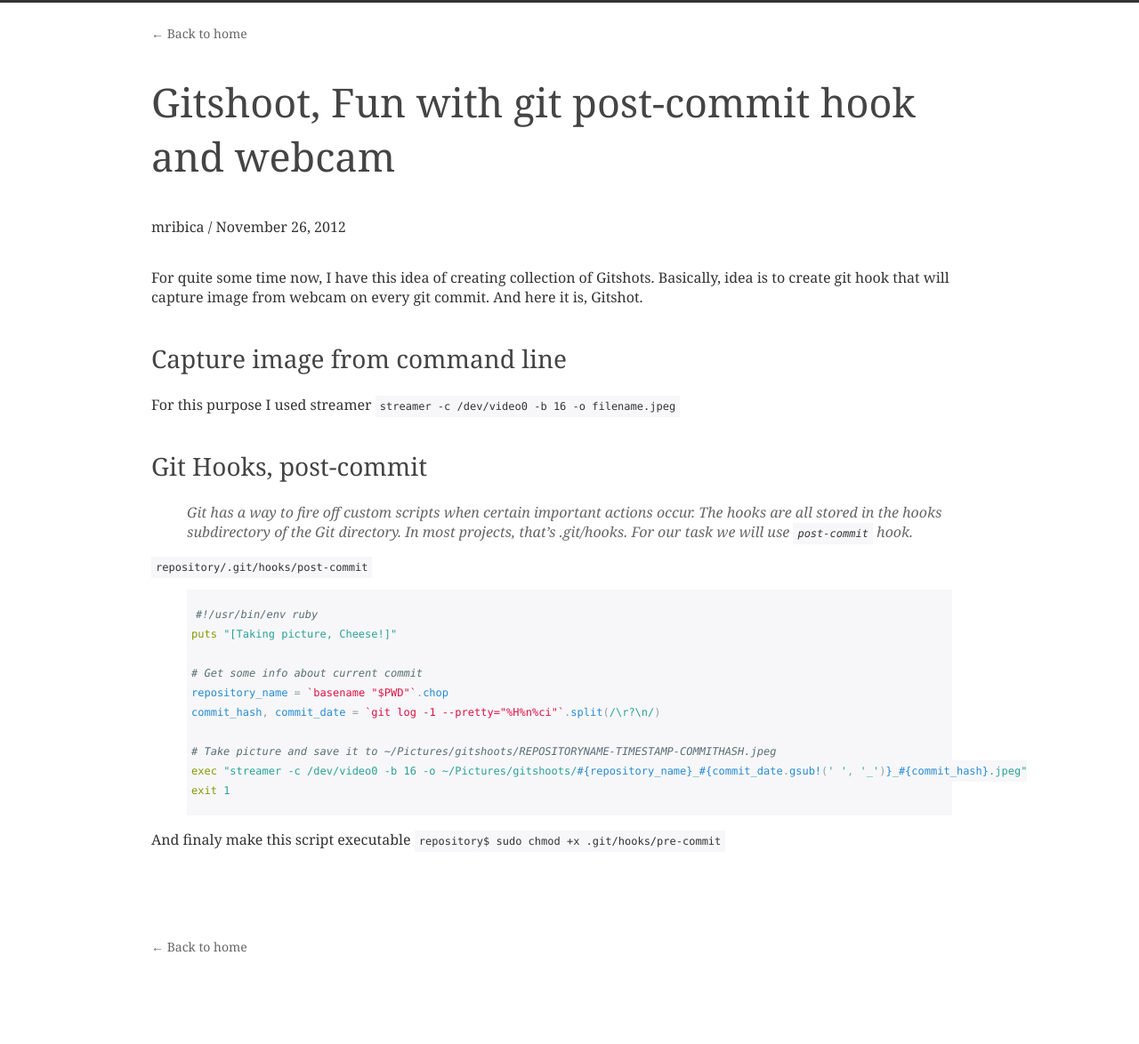
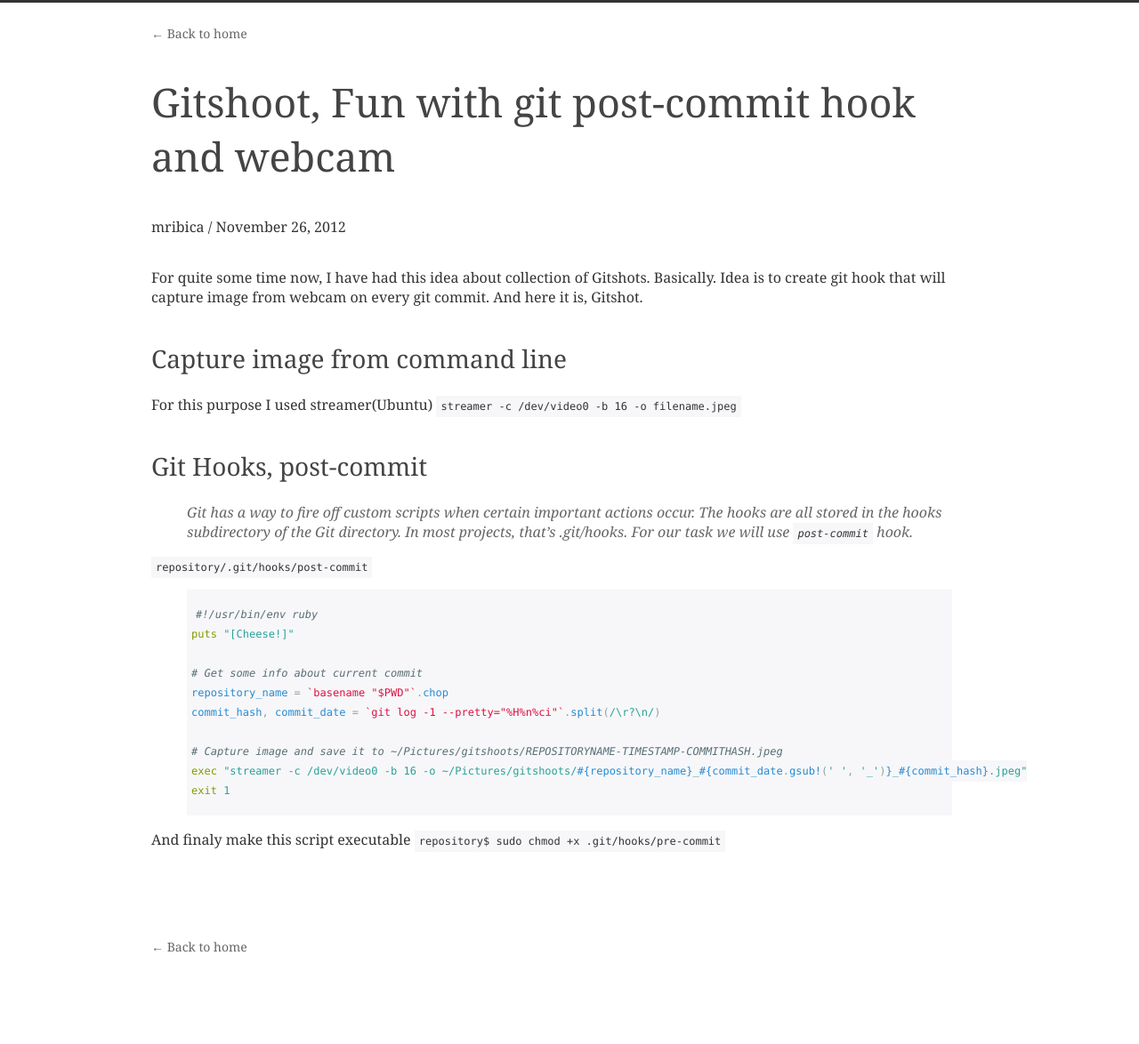
Before and after one commit to mribica/mribica.github.com, a Jekyll site: the page built from _posts/2012-11-26-fun-with-git-pre-commit.markdown, in a window 1280 px wide. Shown: the whole page at 89% size. Built offline with Jekyll 4.4.1, drawn with Linux system fonts in a browser that asks for light colours; Markdown is read by kramdown in place of the engine named in the settings.

Commit message:
Republish un-with-git-pre-commit

```diff
--- a/_posts/2012-11-26-fun-with-git-pre-commit.markdown
+++ b/_posts/2012-11-26-fun-with-git-pre-commit.markdown
@@ -4,12 +4,12 @@ title: "Gitshoot, Fun with git post-commit hook and webcam"
 author: "mribica"
 ---
 
-For quite some time now, I have this idea of creating collection of Gitshots. Basically, idea is to create git hook that will capture image
-from webcam on every git commit. And here it is, Gitshot.
+For quite some time now, I have had this idea about collection of Gitshots. Basically.
+Idea is to create git hook that will capture image from webcam on every git commit. And here it is, Gitshot.
 
 ## Capture image from command line
 
-For this purpose I used streamer `streamer -c /dev/video0 -b 16 -o filename.jpeg`
+For this purpose I used streamer(Ubuntu) `streamer -c /dev/video0 -b 16 -o filename.jpeg`
 
 ## Git Hooks, post-commit
 
@@ -22,13 +22,13 @@ For this purpose I used streamer `streamer -c /dev/video0 -b 16 -o filename.jpeg
 {% highlight ruby%}
 
 #!/usr/bin/env ruby
-puts "[Taking picture, Cheese!]"
+puts "[Cheese!]"
 
 # Get some info about current commit
 repository_name = `basename "$PWD"`.chop
 commit_hash, commit_date = `git log -1 --pretty="%H%n%ci"`.split(/\r?\n/)
 
-# Take picture and save it to ~/Pictures/gitshoots/REPOSITORYNAME-TIMESTAMP-COMMITHASH.jpeg
+# Capture image and save it to ~/Pictures/gitshoots/REPOSITORYNAME-TIMESTAMP-COMMITHASH.jpeg
 exec "streamer -c /dev/video0 -b 16 -o ~/Pictures/gitshoots/#{repository_name}_#{commit_date.gsub!(' ', '_')}_#{commit_hash}.jpeg"
 exit 1
 
```
